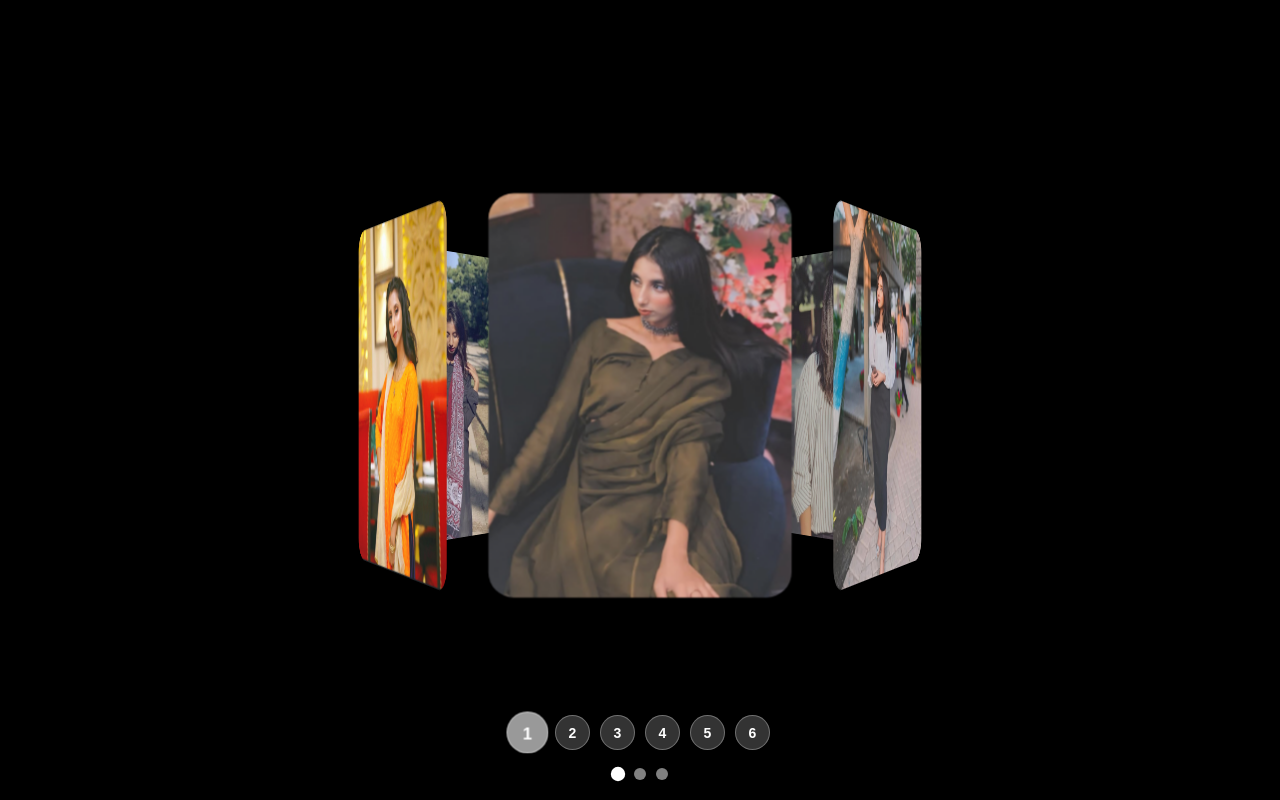
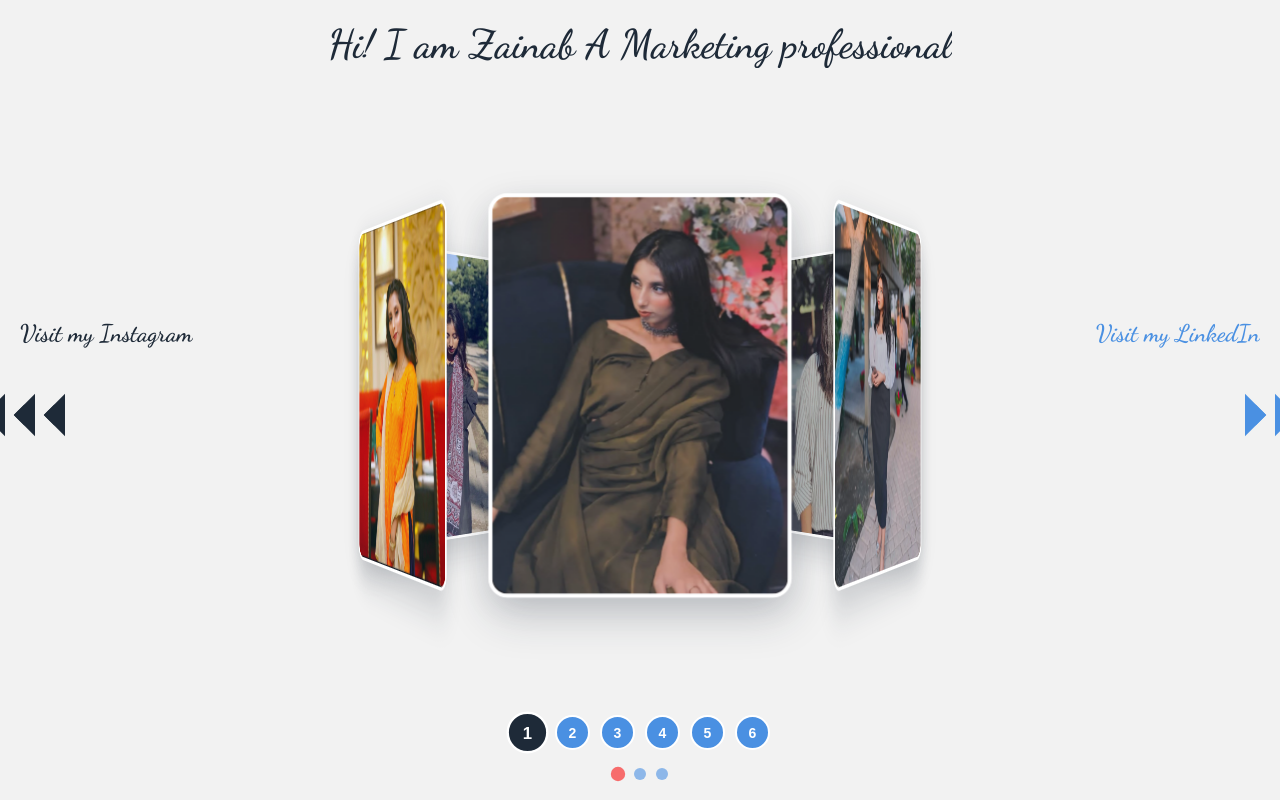
Before and after one commit to Muhammad-Asif10710/Slider, a plain HTML site: page index.html in a window 1280 px wide. Drawn offline with Linux system fonts and the light colour scheme.

Commit message:
Save local changes before pulling

```diff
--- a/index.html
+++ b/index.html
@@ -3,6 +3,7 @@
 <head>
   <meta charset="UTF-8">
   <title>Image Slider</title>
+  <link href="https://fonts.googleapis.com/css2?family=Dancing+Script:wght@400;500;600;700&display=swap" rel="stylesheet">
   <style>
     * {
       margin: 0;
@@ -11,7 +12,7 @@
     }
 
     body {
-      background: black;
+      background: #F2F2F2;
       font-family: 'Arial', sans-serif;
       display: flex;
       align-items: center;
@@ -35,6 +36,9 @@
       height: 400px;
       perspective: 1200px;
       transform-style: preserve-3d;
+      background: #FFFFFF;
+      border-radius: 20px;
+      box-shadow: 0 10px 30px rgba(30, 42, 56, 0.1);
     }
 
     .slider {
@@ -53,10 +57,11 @@
       top: 10%;
       background-size: cover;
       background-position: center;
-      border-radius: 20px;
-      box-shadow: 0 20px 40px rgba(0, 0, 0, 0.3);
+      border-radius: 15px;
+      box-shadow: 0 15px 35px rgba(30, 42, 56, 0.2);
       transition: all 0.5s ease;
       cursor: pointer;
+      border: 3px solid #FFFFFF;
     }
 
     .slide::before {
@@ -66,8 +71,8 @@
       left: 0;
       right: 0;
       bottom: 0;
-      background: linear-gradient(45deg, rgba(255,255,255,0.1), rgba(255,255,255,0.05));
-      border-radius: 20px;
+      background: linear-gradient(45deg, rgba(74, 144, 226, 0.1), rgba(30, 42, 56, 0.05));
+      border-radius: 15px;
       pointer-events: none;
     }
 
@@ -105,23 +110,22 @@
       height: 35px;
       border: none;
       border-radius: 50%;
-      background: rgba(255, 255, 255, 0.2);
-      color: white;
+      background: #4A90E2;
+      color: #FFFFFF;
       font-size: 14px;
       font-weight: bold;
       cursor: pointer;
       transition: all 0.3s ease;
-      backdrop-filter: blur(10px);
-      border: 1px solid rgba(255, 255, 255, 0.3);
+      border: 2px solid #FFFFFF;
     }
 
     .btn:hover {
-      background: rgba(255, 255, 255, 0.4);
+      background: #F76C6C;
       transform: scale(1.1);
     }
 
     .btn.active {
-      background: rgba(255, 255, 255, 0.6);
+      background: #1E2A38;
       transform: scale(1.2);
     }
 
@@ -139,14 +143,16 @@
       width: 12px;
       height: 12px;
       border-radius: 50%;
-      background: rgba(255, 255, 255, 0.5);
+      background: #4A90E2;
       cursor: pointer;
       transition: all 0.3s ease;
+      opacity: 0.6;
     }
 
     .dot.active {
-      background: white;
+      background: #F76C6C;
       transform: scale(1.2);
+      opacity: 1;
     }
 
     .info {
@@ -178,10 +184,215 @@
     .slider-container {
       animation: float 6s ease-in-out infinite;
     }
+
+    .typing-text {
+      position: absolute;
+      top: 20px;
+      left: 50%;
+      transform: translateX(-50%);
+      font-family: 'Dancing Script', cursive;
+      font-size: 2.5rem;
+      font-weight: 600;
+      z-index: 20;
+      text-align: center;
+      line-height: 1.2;
+    }
+
+    .typing-text .line1 {
+      color: #1E2A38;
+      margin-bottom: 10px;
+    }
+
+    .typing-text .line2 {
+      color: #4A90E2;
+    }
+
+    /* Arrow Animations */
+    .arrow-container {
+      position: fixed;
+      top: 0;
+      left: 0;
+      width: 100vw;
+      height: 100vh;
+      pointer-events: none;
+      z-index: 5;
+    }
+
+    .arrow-left {
+      position: absolute;
+      left: 20px;
+      top: 50%;
+      transform: translateY(-50%);
+    }
+
+    .arrow-right {
+      position: absolute;
+      right: 20px;
+      top: 50%;
+      transform: translateY(-50%);
+    }
+
+    .arrow {
+      width: 30px;
+      height: 30px;
+      border: 15px solid;
+      border-color: #1E2A38 transparent transparent #1E2A38;
+      transform: rotate(-45deg);
+    }
+
+    .arrowSliding {
+      position: absolute;
+      animation: slide 4s linear infinite;
+    }
+
+    .delay1 {
+      animation-delay: 1s;
+    }
+    .delay2 {
+      animation-delay: 2s;
+    }
+    .delay3 {
+      animation-delay: 3s;
+    }
+
+    @keyframes slide {
+      0% { opacity: 0; transform: translateX(60px); }
+      20% { opacity: 1; transform: translateX(36px); }
+      80% { opacity: 1; transform: translateX(-36px); }
+      100% { opacity: 0; transform: translateX(-60px); }
+    }
+
+    .arrow-right .arrow {
+      border-color: #4A90E2 transparent transparent #4A90E2;
+      transform: rotate(135deg);
+    }
+
+    /* Social Media Typing Text */
+    .social-text {
+      position: absolute;
+      font-family: 'Dancing Script', cursive;
+      font-size: 1.5rem;
+      font-weight: 600;
+      z-index: 10;
+      text-align: center;
+      line-height: 1.2;
+    }
+
+    .social-text.instagram {
+      top: calc(50% - 80px);
+      left: 20px;
+      color: #1E2A38;
+    }
+
+    .social-text.linkedin {
+      top: calc(50% - 80px);
+      right: 20px;
+      color: #4A90E2;
+    }
+
+    .social-text .line {
+      overflow: hidden;
+      white-space: nowrap;
+      animation: typewriter 1.5s steps(15, end) forwards;
+    }
+
+    .arrow-right .arrowSliding {
+      animation: slideRight 4s linear infinite;
+    }
+
+    .arrow-right .delay1 {
+      animation-delay: 1s;
+    }
+    .arrow-right .delay2 {
+      animation-delay: 2s;
+    }
+    .arrow-right .delay3 {
+      animation-delay: 3s;
+    }
+
+    @keyframes slideRight {
+      0% { opacity: 0; transform: translateX(-60px); }
+      20% { opacity: 1; transform: translateX(-36px); }
+      80% { opacity: 1; transform: translateX(36px); }
+      100% { opacity: 0; transform: translateX(60px); }
+    }
+
+    @keyframes typewriter {
+      from { width: 0; }
+      to { width: 100%; }
+    }
+
+    .typing-text .line1 {
+      overflow: hidden;
+      white-space: nowrap;
+      animation: typewriter 1.5s steps(20, end) forwards;
+    }
+
+    .typing-text .line2 {
+      overflow: hidden;
+      white-space: nowrap;
+      animation: typewriter 1.5s steps(25, end) forwards;
+      width: 0;
+    }
   </style>
 </head>
 <body>
+  <!-- Social Media Typing Text -->
+  <div class="social-text instagram">
+    <div class="line">Visit my Instagram</div>
+  </div>
+
+  <div class="social-text linkedin">
+    <div class="line">Visit my LinkedIn</div>
+  </div>
+
+  <!-- Arrow Animations -->
+  <div class="arrow-container">
+    <div class="arrow-left">
+      <div class="arrowSliding">
+        <div class="arrow"></div>
+      </div>
+      <div class="arrowSliding delay1">
+        <div class="arrow"></div>
+      </div>
+      <div class="arrowSliding delay2">
+        <div class="arrow"></div>
+      </div>
+      <div class="arrowSliding delay3">
+        <div class="arrow"></div>
+      </div>
+    </div>
+
+    <div class="arrow-right">
+      <div class="arrowSliding">
+        <div class="arrow"></div>
+      </div>
+      <div class="arrowSliding delay1">
+        <div class="arrow"></div>
+      </div>
+      <div class="arrowSliding delay2">
+        <div class="arrow"></div>
+      </div>
+      <div class="arrowSliding delay3">
+        <div class="arrow"></div>
+      </div>
+    </div>
+  </div>
+
   <div class="container">
+    <div class="typing-text">
+      <div class="line1">
+        <span class="word">Hi!</span>
+        <span class="word">I</span>
+        <span class="word">am</span>
+        <span class="word">Zainab</span>
+        <span class="word">A</span>
+        <span class="word">Marketing</span>
+        <span class="word">professional</span>
+      </div>
+
+    </div>
+
     <div class="info">
     </div>
 
```
